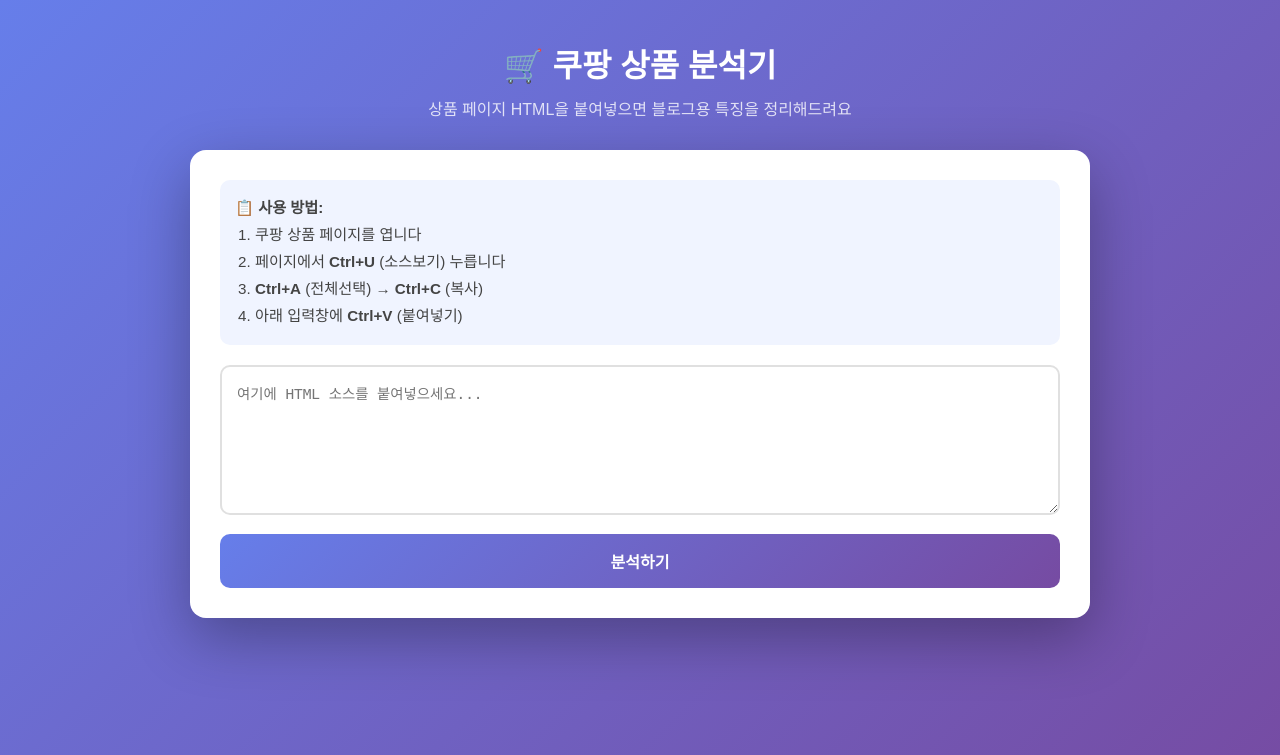
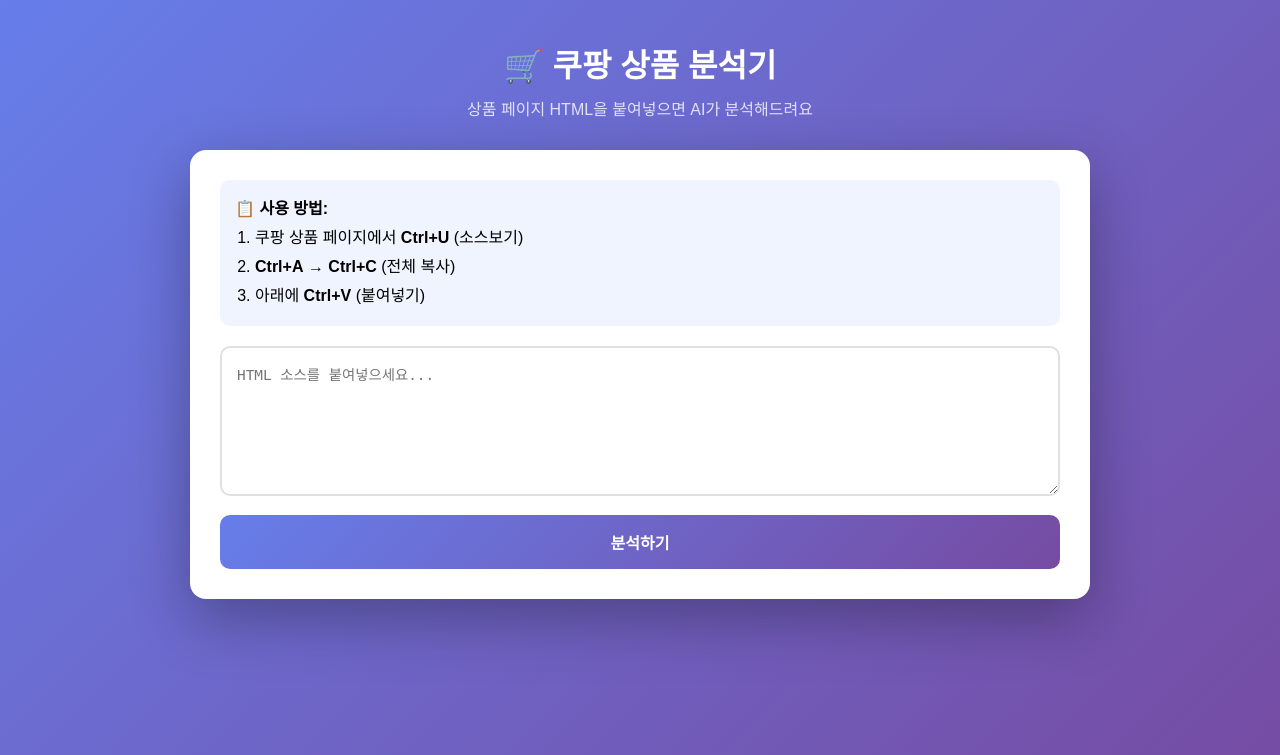
Before and after one commit to zzangzzang2/coupang-analyzer, a Flask app: page / in a window 1280 px wide. Shown: the top 755 px of the page. Run offline with Flask 3, Linux system fonts and the light colour scheme.

Commit message:
Update index.html

```diff
--- a/templates/index.html
+++ b/templates/index.html
@@ -11,55 +11,46 @@
         h1 { color: white; text-align: center; margin-bottom: 10px; font-size: 2rem; }
         .subtitle { color: rgba(255,255,255,0.8); text-align: center; margin-bottom: 30px; }
         .card { background: white; border-radius: 16px; padding: 30px; box-shadow: 0 20px 60px rgba(0,0,0,0.3); }
-        .instructions { background: #f0f4ff; padding: 15px; border-radius: 10px; margin-bottom: 20px; font-size: 0.95rem; color: #444; }
+        .instructions { background: #f0f4ff; padding: 15px; border-radius: 10px; margin-bottom: 20px; }
         .instructions ol { margin-left: 20px; }
         .instructions li { margin: 5px 0; }
         textarea { width: 100%; height: 150px; padding: 15px; border: 2px solid #e0e0e0; border-radius: 10px; font-size: 0.9rem; resize: vertical; margin-bottom: 15px; }
         textarea:focus { outline: none; border-color: #667eea; }
         button { padding: 15px 30px; background: linear-gradient(135deg, #667eea 0%, #764ba2 100%); color: white; border: none; border-radius: 10px; font-size: 1rem; font-weight: bold; cursor: pointer; width: 100%; }
-        button:hover { transform: translateY(-2px); box-shadow: 0 5px 20px rgba(102, 126, 234, 0.4); }
+        button:hover { transform: translateY(-2px); }
         button:disabled { opacity: 0.6; cursor: not-allowed; transform: none; }
         .result-area { margin-top: 30px; display: none; }
         .result-header { display: flex; justify-content: space-between; align-items: center; margin-bottom: 15px; }
-        .result-title { font-size: 1.2rem; color: #333; font-weight: bold; }
-        .copy-btn { padding: 8px 16px; font-size: 0.9rem; background: #28a745; width: auto; }
-        .result-content { background: #f8f9fa; border-radius: 10px; padding: 20px; white-space: pre-wrap; line-height: 1.8; color: #333; max-height: 500px; overflow-y: auto; }
+        .copy-btn { padding: 8px 16px; background: #28a745; width: auto; }
+        .result-content { background: #f8f9fa; border-radius: 10px; padding: 20px; white-space: pre-wrap; line-height: 1.8; max-height: 500px; overflow-y: auto; }
         .loading { display: none; text-align: center; padding: 40px; }
         .spinner { width: 50px; height: 50px; border: 4px solid #e0e0e0; border-top-color: #667eea; border-radius: 50%; animation: spin 1s linear infinite; margin: 0 auto 20px; }
         @keyframes spin { to { transform: rotate(360deg); } }
         .error { background: #fee; color: #c00; padding: 15px; border-radius: 10px; margin-top: 20px; display: none; }
         .toast { position: fixed; bottom: 30px; left: 50%; transform: translateX(-50%); background: #333; color: white; padding: 12px 24px; border-radius: 8px; opacity: 0; transition: opacity 0.3s; }
         .toast.show { opacity: 1; }
-        .product-info { background: #e8f5e9; padding: 15px; border-radius: 10px; margin-bottom: 15px; }
-        .product-name { font-size: 1.1rem; font-weight: bold; color: #2e7d32; }
-        .product-price { color: #1565c0; margin-top: 5px; }
     </style>
 </head>
 <body>
     <div class="container">
         <h1>🛒 쿠팡 상품 분석기</h1>
-        <p class="subtitle">상품 페이지 HTML을 붙여넣으면 블로그용 특징을 정리해드려요</p>
+        <p class="subtitle">상품 페이지 HTML을 붙여넣으면 AI가 분석해드려요</p>
         <div class="card">
             <div class="instructions">
                 <strong>📋 사용 방법:</strong>
                 <ol>
-                    <li>쿠팡 상품 페이지를 엽니다</li>
-                    <li>페이지에서 <strong>Ctrl+U</strong> (소스보기) 누릅니다</li>
-                    <li><strong>Ctrl+A</strong> (전체선택) → <strong>Ctrl+C</strong> (복사)</li>
-                    <li>아래 입력창에 <strong>Ctrl+V</strong> (붙여넣기)</li>
+                    <li>쿠팡 상품 페이지에서 <strong>Ctrl+U</strong> (소스보기)</li>
+                    <li><strong>Ctrl+A</strong> → <strong>Ctrl+C</strong> (전체 복사)</li>
+                    <li>아래에 <strong>Ctrl+V</strong> (붙여넣기)</li>
                 </ol>
             </div>
-            <textarea id="htmlInput" placeholder="여기에 HTML 소스를 붙여넣으세요..."></textarea>
+            <textarea id="htmlInput" placeholder="HTML 소스를 붙여넣으세요..."></textarea>
             <button id="analyzeBtn" onclick="analyze()">분석하기</button>
-            <div class="loading" id="loading">
-                <div class="spinner"></div>
-                <p>상품 정보를 분석하고 있어요...</p>
-            </div>
+            <div class="loading" id="loading"><div class="spinner"></div><p>AI가 분석중...</p></div>
             <div class="error" id="error"></div>
             <div class="result-area" id="resultArea">
-                <div class="product-info" id="productInfo"></div>
                 <div class="result-header">
-                    <span class="result-title">📝 분석 결과</span>
+                    <span><strong>📝 분석 결과</strong></span>
                     <button class="copy-btn" onclick="copyResult()">📋 복사</button>
                 </div>
                 <div class="result-content" id="resultContent"></div>
@@ -83,25 +74,20 @@
                 });
                 const data = await response.json();
                 if (data.success) {
-                    document.getElementById('productInfo').innerHTML = '<div class="product-name">📦 ' + data.product_name + '</div><div class="product-price">💰 ' + data.price + '</div>';
                     document.getElementById('resultContent').textContent = data.result;
                     document.getElementById('resultArea').style.display = 'block';
-                } else {
-                    showError(data.error);
-                }
-            } catch (e) {
-                showError('서버 연결에 실패했습니다.');
-            } finally {
+                } else { showError(data.error); }
+            } catch (e) { showError('서버 연결 실패'); }
+            finally {
                 document.getElementById('analyzeBtn').disabled = false;
                 document.getElementById('loading').style.display = 'none';
             }
         }
-        function showError(message) { document.getElementById('error').textContent = message; document.getElementById('error').style.display = 'block'; }
+        function showError(msg) { document.getElementById('error').textContent = msg; document.getElementById('error').style.display = 'block'; }
         function copyResult() {
-            navigator.clipboard.writeText(document.getElementById('resultContent').textContent).then(() => {
-                document.getElementById('toast').classList.add('show');
-                setTimeout(() => document.getElementById('toast').classList.remove('show'), 2000);
-            });
+            navigator.clipboard.writeText(document.getElementById('resultContent').textContent);
+            document.getElementById('toast').classList.add('show');
+            setTimeout(() => document.getElementById('toast').classList.remove('show'), 2000);
         }
     </script>
 </body>
```
